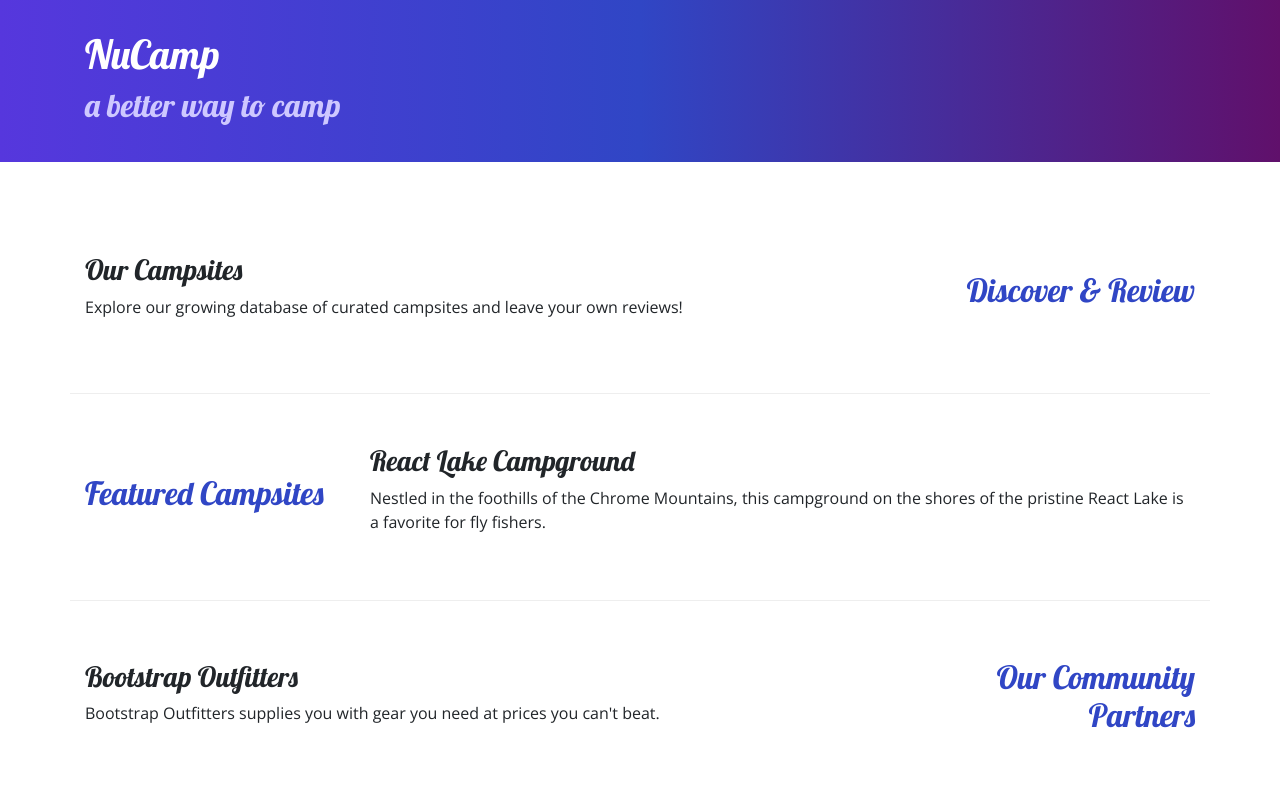
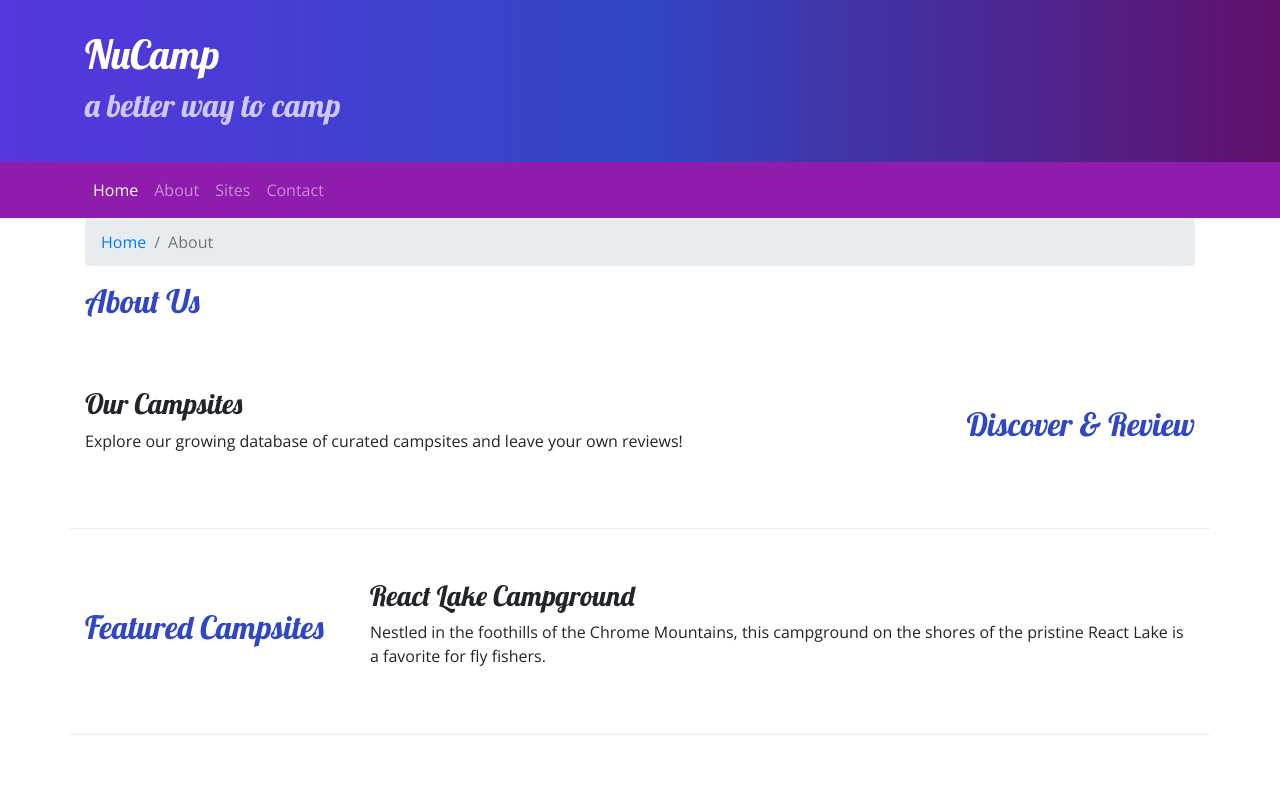
Before and after one commit to Scratcheee/nucampsite, a website: page index.html in a window 1280 px wide. Shown: the top 789 px of the page. Drawn offline with nearby package versions, Linux system fonts and the light colour scheme.

Commit message:
Navbar and breadcrumbs

```diff
--- a/css/styles.css
+++ b/css/styles.css
@@ -23,6 +23,7 @@ footer {
     padding: 30px;
     background-image: linear-gradient(to right, #5637DD, #3046C5, #60106B);
     color: white;
+    margin: 0;
 }
 
 .row-content {
@@ -30,3 +31,7 @@ footer {
     border-bottom: 1px ridge;
     min-height: 200px;
 }
+
+.navbar {
+    background-color: #901CAD;
+}
--- a/index.html
+++ b/index.html
@@ -29,6 +29,36 @@
         </div>
     </header>
 
+    <!-- Navbar -->
+    <nav class="navbar navbar-expand-sm navbar-dark sticky-top">
+        <div class="container">
+            <button class="navbar-toggler ml-auto" type="button" data-toggle="collapse" data-target="#nucampNavbar">
+                <span class="navbar-toggler-icon"> </span>
+            </button>
+            <div class="collapse navbar-collapse" id="nucampNavbar">
+                <ul class="navbar-nav">
+                    <li class="nav-item active"><a class="nav-link" href="index.html">Home</a></li>
+                    <li class="nav-item"><a class="nav-link" href="aboutus.html">About</a></li>
+                    <li class="nav-item"><a class="nav-link" href="#">Sites</a></li>
+                    <li class="nav-item"><a class="nav-link" href="#">Contact</a></li>
+                </ul>
+            </div>
+        </div>
+    </nav>
+
+    <!--breadcrumbs-->
+    <div class="container">
+        <div class="row">
+            <div class="col">
+                <ol class="breadcrumb">
+                    <li class="breadcrumb-item"> <a href="index.html">Home</a></li>
+                    <li class="breadcrumb-item active"> About</li>
+                </ol>
+                <h2>About Us</h2>
+            </div>
+        </div>
+    </div>
+    <!-- Main site -->
     <div class="container">
         <div class="row row-content align-items-center">
             <div class="col-sm-4 order-sm-last col-md-3">
@@ -36,7 +66,8 @@
             </div>
             <div class="col">
                 <h3>Our Campsites</h3>
-                <p class="d-none d-sm-block">Explore our growing database of curated campsites and leave your own reviews!</p>
+                <p class="d-none d-sm-block">Explore our growing database of curated campsites and leave your own
+                    reviews!</p>
             </div>
 
         </div>
@@ -48,7 +79,8 @@
             </div>
             <div class="col">
                 <h3>React Lake Campground</h3>
-                <p class="d-none d-sm-block">Nestled in the foothills of the Chrome Mountains, this campground on the shores of the pristine
+                <p class="d-none d-sm-block">Nestled in the foothills of the Chrome Mountains, this campground on the
+                    shores of the pristine
                     React
                     Lake is a favorite for fly fishers.</p>
             </div>
@@ -61,7 +93,8 @@
             </div>
             <div class="col">
                 <h3>Bootstrap Outfitters</h3>
-                <p class="d-none d-sm-block">Bootstrap Outfitters supplies you with gear you need at prices you can't beat.</p>
+                <p class="d-none d-sm-block">Bootstrap Outfitters supplies you with gear you need at prices you can't
+                    beat.</p>
             </div>
         </div>
     </div>
```
Also changed, not shown: aboutus.html (+15 -0 lines). Lines whose indentation alone changed are shown as unchanged.
